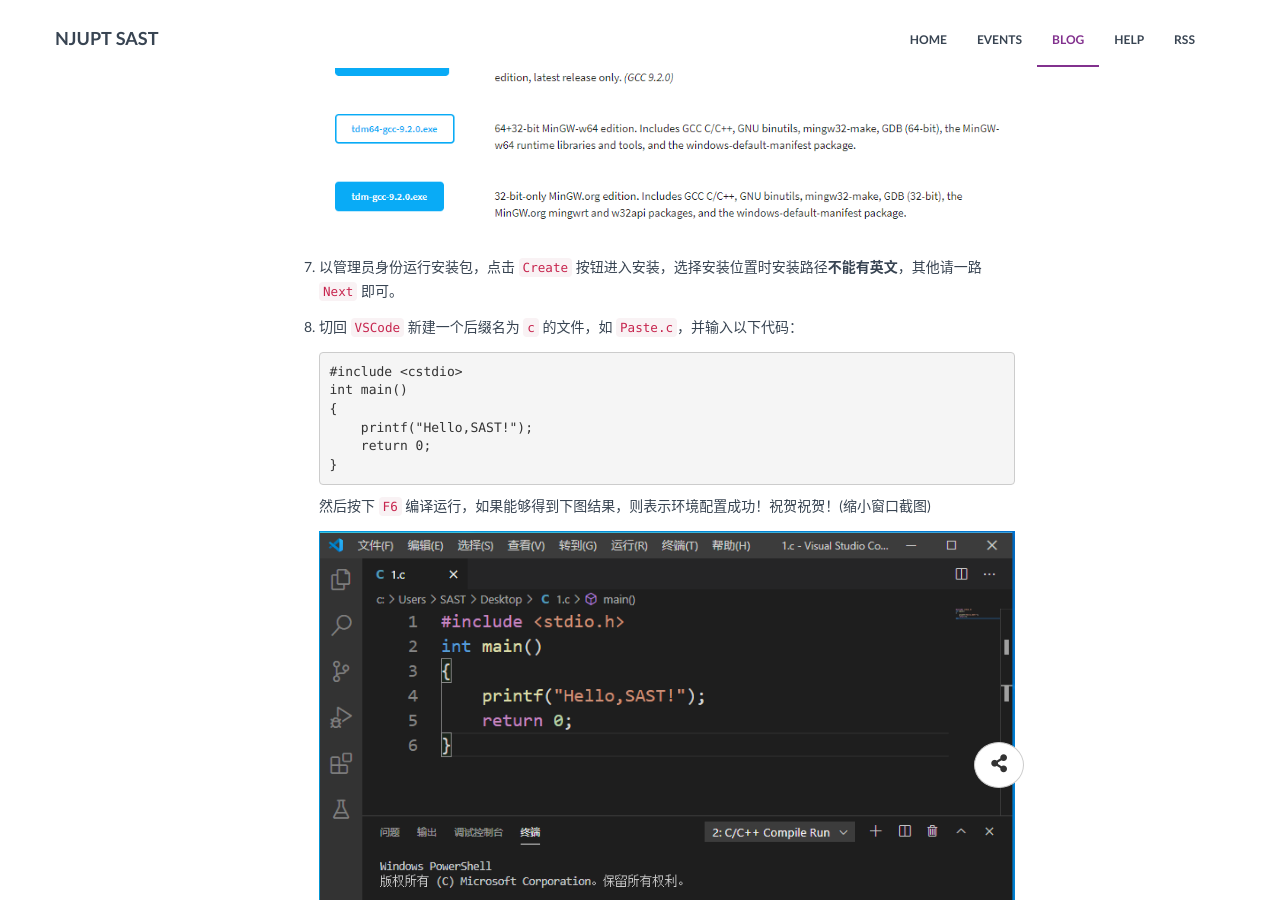
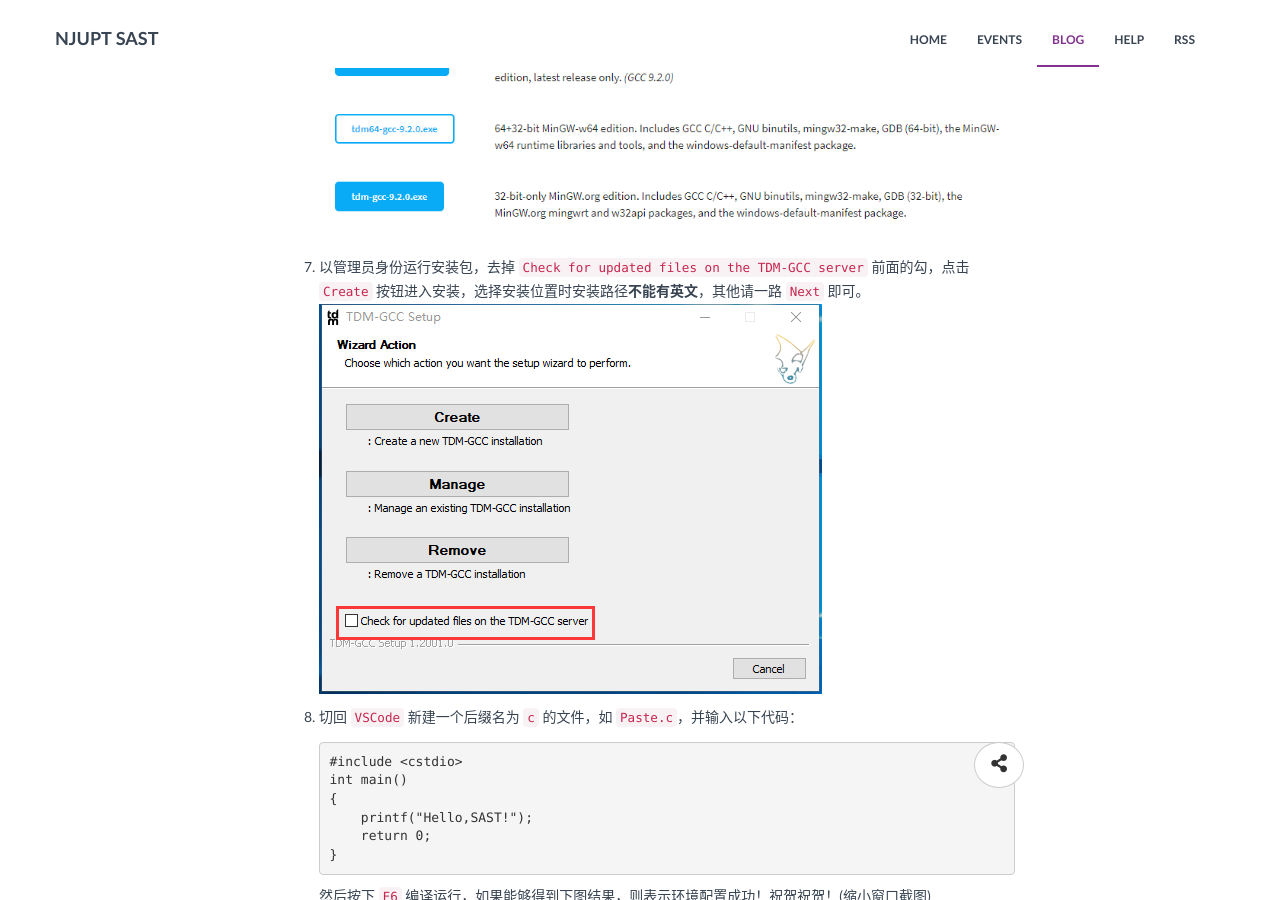
Before and after one commit to NJUPT-SAST/info, a Jekyll site: the page built from _posts/blog/2020-09-25-cpp-environment-setup.md, in a window 1280 px wide and 900 px high, scrolled down 2882 px. Built offline with Jekyll 4.4.1, drawn with Linux system fonts in a browser that asks for light colours.

```diff
--- a/_posts/blog/2020-09-25-cpp-environment-setup.md
+++ b/_posts/blog/2020-09-25-cpp-environment-setup.md
@@ -82,7 +82,8 @@ permalink: /blog/2020/cpp-environment
 
      ![](/info/assets/img/blog/c-environment/mingw下载.png)
 
-  6. 以管理员身份运行安装包，点击 `Create` 按钮进入安装，选择安装位置时安装路径**不能有英文**，其他请一路 `Next` 即可。
+  6. 以管理员身份运行安装包，去掉 `Check for updated files on the TDM-GCC server` 前面的勾，点击 `Create` 按钮进入安装，选择安装位置时安装路径**不能有英文**，其他请一路 `Next` 即可。
+     ![](/info/assets/img/blog/c-environment/TDM-GCC.png)
 
   7. 切回 `VSCode` 新建一个后缀名为 `c` 的文件，如 `Paste.c`，并输入以下代码：
 
```
Also changed, not shown: assets/img/blog/c-environment/TDM-GCC.png (added).
